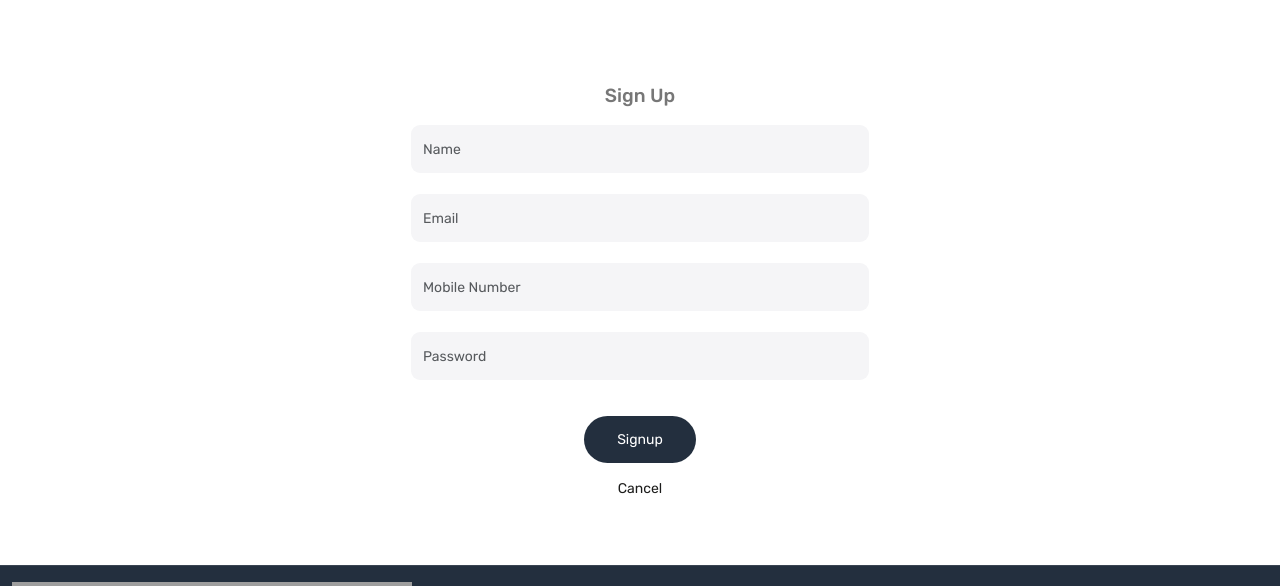
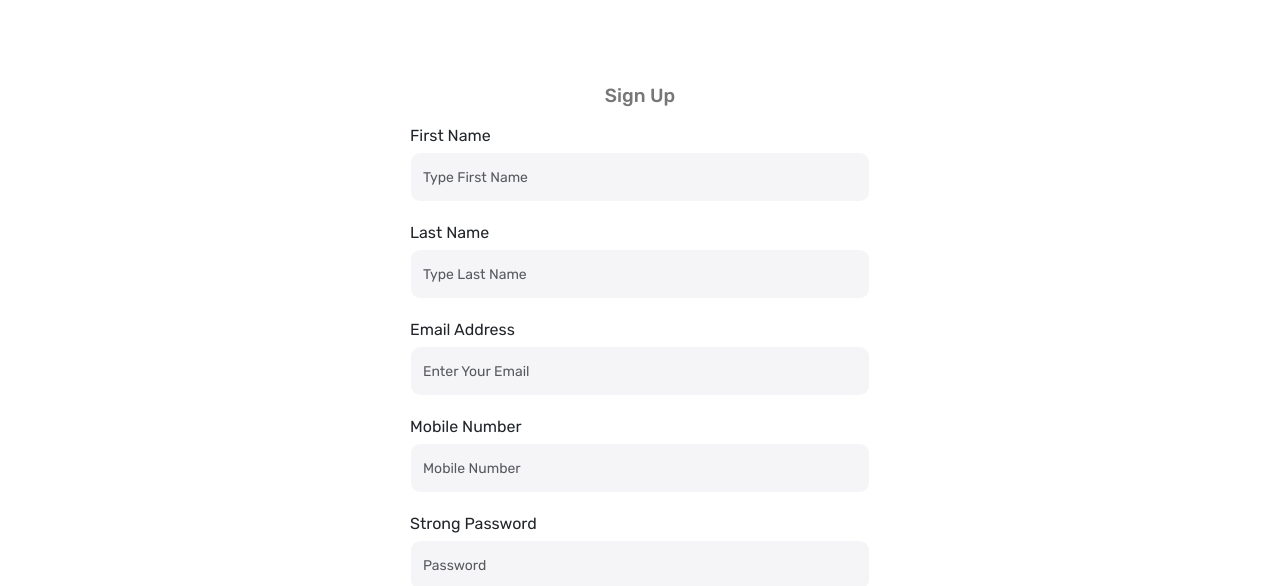
Before and after one commit to Abdul-Muhith/hey-people-client, a React (Create React App) app: page /account/signup in a window 1280 px wide. Shown: the part 540-1126 px from the top of the page. Built offline with nearby package versions, Linux system fonts and the light colour scheme; grey boxes are pictures that could not be loaded.

Commit message:
API integration for user ragistration completed

```diff
--- a/package.json
+++ b/package.json
@@ -19,6 +19,7 @@
     "react-redux": "^9.1.0",
     "react-router-dom": "^6.21.1",
     "react-scripts": "5.0.1",
+    "react-toastify": "^10.0.4",
     "web-vitals": "^2.1.4",
     "yup": "^1.3.3"
   },
--- a/src/components/CustomInput/CustomInput.js
+++ b/src/components/CustomInput/CustomInput.js
@@ -1,16 +1,27 @@
 import React from 'react'
 
-const CustomInput = ({type, name, placeholder, className}) => {
+const CustomInput = ({type, name, placeholder, label, className, value, onChange, onBlur}) => {
   return (
     <>
       {/* <div>CustomInput</div> */}
 
       <div>
+        <label
+          htmlFor= { name }
+          className={ `mb-1 ${className}` }
+        >
+          { label }
+        </label>
+
         <input
+          id={ name }
           type={ type }
           name={ name }
           placeholder={ placeholder }
           className={ `form-control ${className}` }
+          value={ value }
+          onChange={ onChange }
+          onBlur={ onBlur }
         />
       </div>
     </>
--- a/src/components/Layout/Layout.js
+++ b/src/components/Layout/Layout.js
@@ -1,4 +1,7 @@
 import { Outlet } from 'react-router-dom';
+
+import { ToastContainer, toast } from 'react-toastify';
+import 'react-toastify/dist/ReactToastify.css';
 
 import Header from '../Header/Header';
 import Footer from '../Footer/Footer';
@@ -7,9 +10,23 @@ const Layout = () => {
     return (
         <>
             {/* <div>Layout</div> */}
+
             <Header />
             <Outlet />
-            <Footer/>
+            <Footer />
+
+            <ToastContainer
+                position="top-right"
+                autoClose={5000}
+                hideProgressBar={false}
+                newestOnTop={false}
+                closeOnClick
+                rtl={false}
+                pauseOnFocusLoss
+                draggable
+                pauseOnHover
+                theme="light"
+            />
         </>
     )
 }
--- a/src/features/auth/AuthService.js
+++ b/src/features/auth/AuthService.js
@@ -1,10 +1,11 @@
 import axios from 'axios';
 
-// import { base_url } from '../../utils/base_url';
+import { base_url } from '../../utils/base_url';
 // import { config } from '../../utils/axiosConfig';
 
 const userRegistration = async (userData) => {
-  const response = await axios.post(``, userData);
+  // const response = await axios.post(``, userData);
+  const response = await axios.post(`${base_url}/user/register`, userData);
 
   if (response?.data) {
     return response.data;
@@ -12,7 +13,6 @@ const userRegistration = async (userData) => {
 };
 
 // const userRegistration = async (user) => {
-//   const response = await axios.post(`${base_url}/user/admin-login`, user);
 //   // console.log('authservice -> ', response.data);
 
 //   if (response?.data) {
--- a/src/features/auth/AuthSlice.js
+++ b/src/features/auth/AuthSlice.js
@@ -1,6 +1,8 @@
 import { createSlice, createAsyncThunk } from '@reduxjs/toolkit';
 
 import authService from './AuthService';
+
+import { toast } from 'react-toastify';
 
 const initialState = {
   // user: getUserFromLocalStorage,
@@ -66,8 +68,9 @@ export const authSlice = createSlice({
         state.isLoading = false;
         state.isError = false;
         state.isSuccess = true;
-        state.user = action.payload;
-        state.message = "success";
+        state.registeredUser = action.payload;
+        state.message = "User Successfully Registered";
+        if (state.isSuccess === true) toast("User Successfully Registered");
       })
       .addCase(userRegistration.rejected, (state, action) => {
         state.isError = true;
@@ -75,6 +78,8 @@ export const authSlice = createSlice({
         state.isSuccess = false;
         state.user = null;
         state.message = action.error;
+        // if (state.isError === true) toast(action.error.message);
+        if (state.isError === true) toast(action.error);
       })
     // TODO: move to order slice
       // LECTURE 07
--- a/src/pages/Auth/Auth.css
+++ b/src/pages/Auth/Auth.css
@@ -35,3 +35,8 @@
   font-weight: 400;
   color: var(--color-1c1c1b);
 }
+
+.error {
+  color: red;
+  font-size: 12px;
+}
--- a/src/pages/Auth/Signup.js
+++ b/src/pages/Auth/Signup.js
@@ -1,3 +1,7 @@
+import { useState, useEffect } from 'react';
+import { useNavigate, useLocation } from 'react-router-dom';
+import { useDispatch, useSelector } from 'react-redux';
+
 import { Link } from 'react-router-dom';
 
 import Meta from '../../components/Meta/Meta';
@@ -6,7 +10,77 @@ import BreadCrumb from '../../components/BreadCrumb/BreadCrumb';
 import Container from '../../components/Container/Container';
 import CustomInput from '../../components/CustomInput/CustomInput';
 
+// AFTER FEATURE CREATION
+
+import * as Yup from 'yup';
+import { useFormik } from 'formik';
+
+import { userRegistration } from '../../features/auth/AuthSlice';
+
+
+
+
+
 const Signup = () => {
+  const dispatch = useDispatch();
+  const navigate = useNavigate();
+  const location = useLocation();
+
+  let registrationSchema = Yup.object().shape({
+    firstName: Yup.string().required("First Name is Required"),
+    lastName: Yup.string().required("Last Name is Required"),
+    email: Yup.string().email().required("Email is Required"),
+    mobile: Yup.string().required("Mobile is Required"),
+    password: Yup.string().required("Password is Required"),
+  });
+
+  const formik = useFormik({
+    initialValues: {
+      firstName: '',
+      lastName: '',
+      email: '',
+      mobile: '',
+      password: '',
+    },
+    validationSchema: registrationSchema,
+    onSubmit: values => {
+      alert(JSON.stringify(values, null, 2));
+
+      dispatch(userRegistration(values));
+      formik.resetForm();
+    },
+  });
+
+  const firstNameError = formik.touched.firstName && formik.errors.firstName && (
+    <div className='error'>
+        {formik.errors.firstName}
+    </div>
+  )
+
+  const lastNameError = formik.touched.lastName && formik.errors.lastName && (
+    <div className='error'>
+        {formik.errors.lastName}
+    </div>
+  )
+
+  const emailError = formik.touched.email && formik.errors.email && (
+    <div className='error'>
+        {formik.errors.email}
+    </div>
+  )
+
+  const mobileError = formik.touched.mobile && formik.errors.mobile && (
+    <div className='error'>
+        {formik.errors.mobile}
+    </div>
+  )
+
+  const passwordError = formik.touched.password && formik.errors.password && (
+    <div className='error'>
+        {formik.errors.password}
+    </div>
+  )
+
   return (
     <>
       {/* <div>Signup</div> */}
@@ -19,11 +93,63 @@ const Signup = () => {
           <div className='col-12'>
             <div className='auth-card'>
               <h3 className='text-center mb-3'>Sign Up</h3>
-              <form className='d-flex flex-column gap-15'>
-                  <CustomInput type='text' name='name' placeholder='Name' />
-                  <CustomInput type='email' name='email' placeholder='Email' />
-                  <CustomInput type='tel' name='mobile' placeholder='Mobile Number' />
-                  <CustomInput type='password' name='password' placeholder='Password' />
+
+              <form className='d-flex flex-column gap-15' onSubmit={ formik.handleSubmit } >
+                <CustomInput
+                  type='text'
+                  name='firstname'
+                  placeholder='Type First Name'
+                  label='First Name'
+                  value={formik.values.firstname }
+                  onChange={ formik.handleChange("firstName") }
+                  onBlur={ formik.handleBlur("firstName") }
+                />
+                {firstNameError}
+
+                <CustomInput
+                  type='text'
+                  name='lastname'
+                  placeholder='Type Last Name'
+                  label='Last Name'
+                  value={formik.values.lastname }
+                  onChange={ formik.handleChange("lastName") }
+                  onBlur={ formik.handleBlur("lastName") }
+                />
+                {lastNameError}
+
+                <CustomInput
+                  type='email'
+                  name='email'
+                  placeholder='Enter Your Email'
+                  label='Email Address'
+                  value={formik.values.email }
+                  onChange={ formik.handleChange("email") }
+                  onBlur={ formik.handleBlur("email") }
+                />
+                {emailError}
+
+                <CustomInput
+                  type='tel'
+                  name='mobile'
+                  placeholder='Mobile Number'
+                  label='Mobile Number'
+                  value={formik.values.mobile }
+                  onChange={ formik.handleChange("mobile") }
+                  onBlur={ formik.handleBlur("mobile") }
+                />
+                {mobileError}
+
+                <CustomInput
+                  type='password'
+                  name='password'
+                  placeholder='Password'
+                  label='Strong Password'
+                  value={formik.values.password }
+                  onChange={ formik.handleChange("password") }
+                  onBlur={ formik.handleBlur("password") }
+                />
+                {passwordError}
+
                 <div>
                   <div className='d-flex flex-column justify-content-center align-items-center gap-15 mt-3'>
                     <button className='button border-0' type='submit'>Signup</button>
--- /dev/null
+++ b/src/utils/base_url.js
@@ -0,0 +1 @@
+export const base_url = "http://localhost:4000/api/v1";
```
Also changed, not shown: src/utils/axiosConfig.js (added, +15 -0 lines), 1 other file (tests, documents, lock files or other folders).
